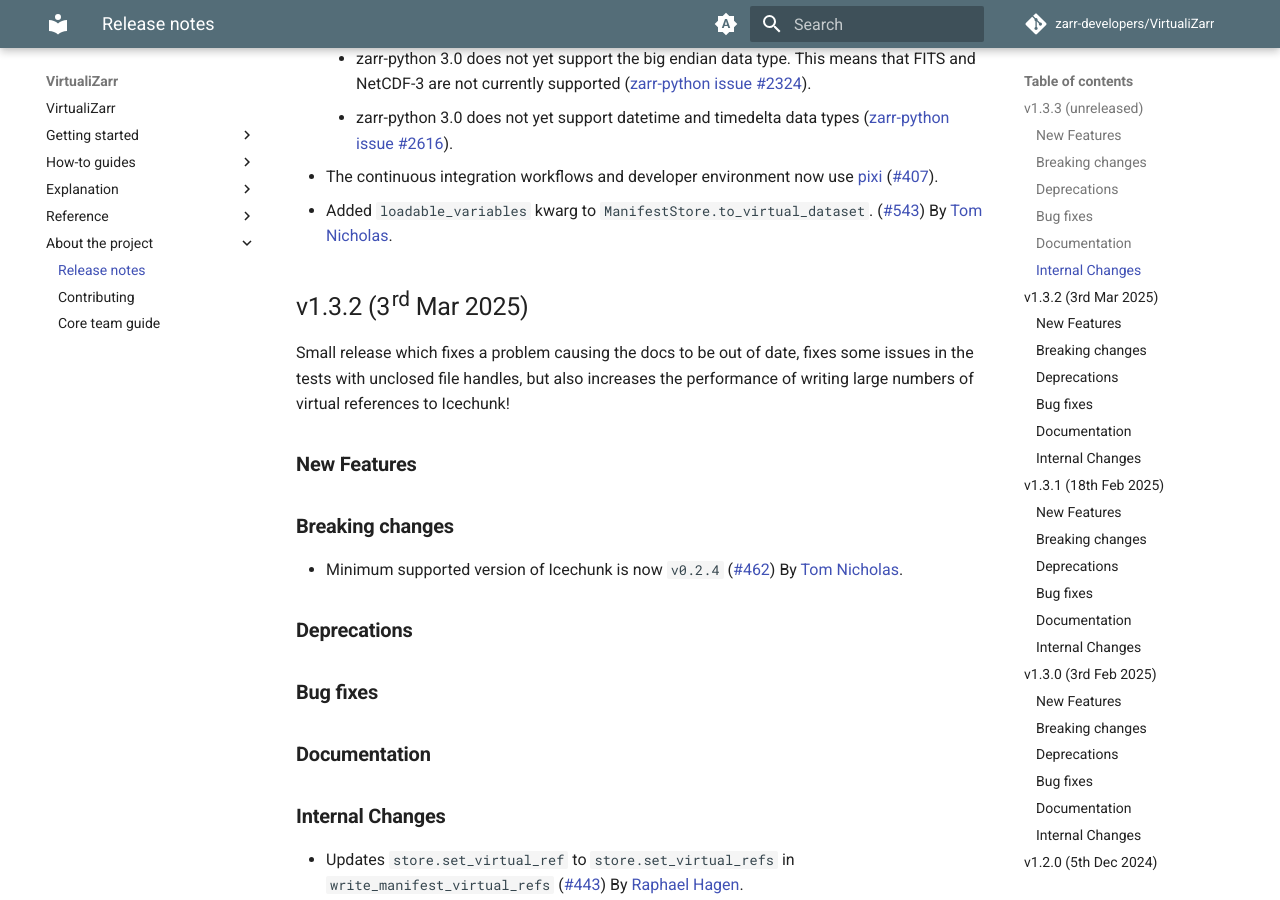
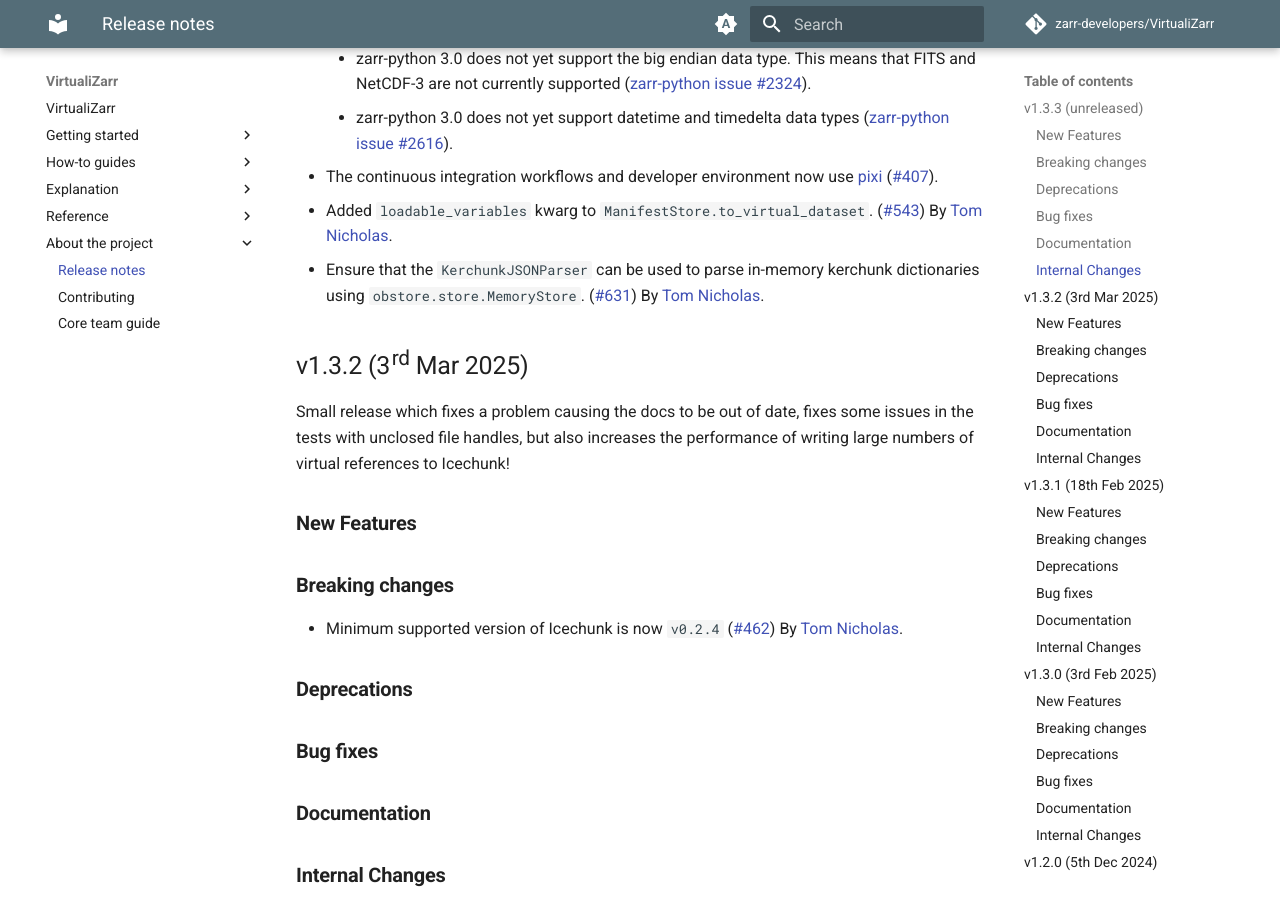
Before and after one commit to zarr-developers/VirtualiZarr, an MkDocs documentation site: the page built from docs/releases.md, in a window 1280 px wide and 900 px high, scrolled down 2350 px. Built offline with MkDocs 1.6.1 and Material for MkDocs 9.7.7, drawn with Linux system fonts in a browser that asks for light colours; comment, search, counter and statistics services are not loaded; the version menu is left out.

Commit message:
release note

```diff
--- a/docs/releases.md
+++ b/docs/releases.md
@@ -75,6 +75,8 @@
 - The continuous integration workflows and developer environment now use [pixi](https://pixi.sh/latest/) ([#407](https://github.com/zarr-developers/VirtualiZarr/pull/407)).
 - Added `loadable_variables` kwarg to `ManifestStore.to_virtual_dataset`.
   ([#543](https://github.com/zarr-developers/VirtualiZarr/pull/543)) By [Tom Nicholas](https://github.com/TomNicholas).
+- Ensure that the `KerchunkJSONParser` can be used to parse in-memory kerchunk dictionaries using `obstore.store.MemoryStore`.
+  ([#631](https://github.com/zarr-developers/VirtualiZarr/pull/631)) By [Tom Nicholas](https://github.com/TomNicholas).
 
 ## v1.3.2 (3rd Mar 2025)
 
```
